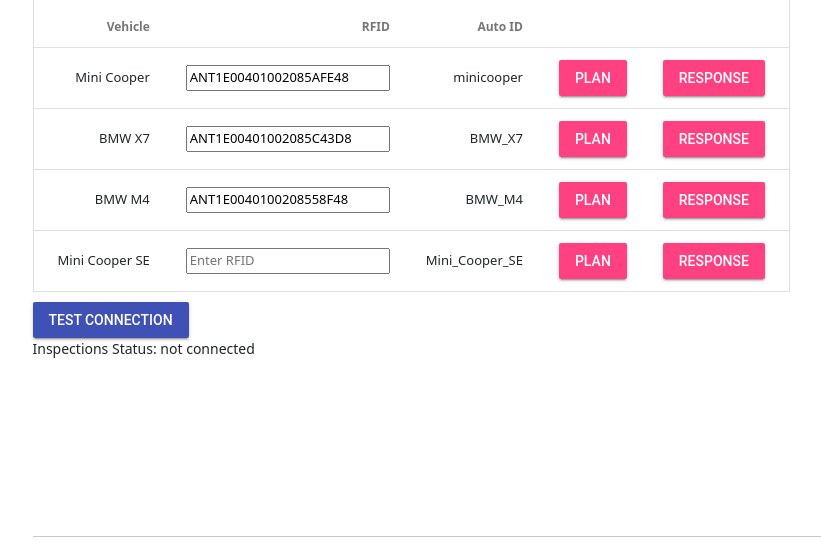
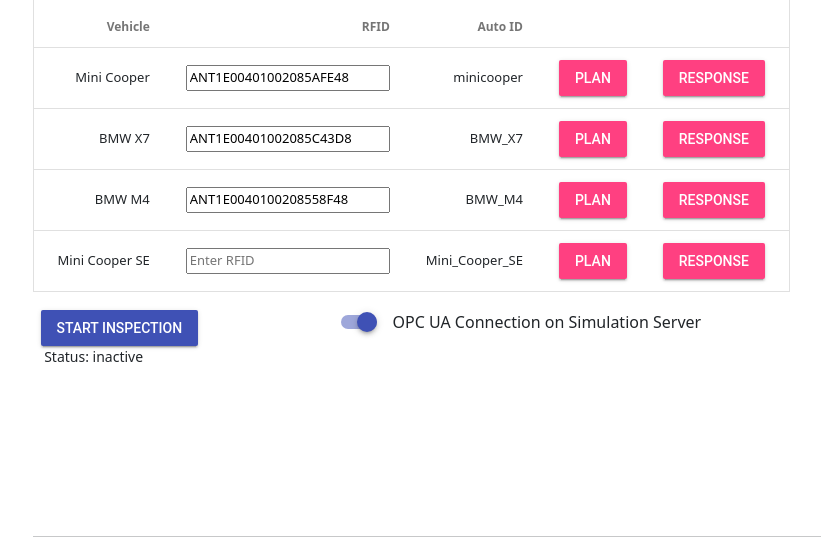
Before and after one commit to tombk556/Business-Process-Automation, a Flask app: page / in a window 1280 px wide. Shown: the part 173-726 px from the top of the page, without its empty margins (48-869 px from the left). Run offline with Flask 3, Linux system fonts and the light colour scheme.

Commit message:
switch, logs ajax, ass_test_connection

```diff
--- a/app.py
+++ b/app.py
@@ -2,20 +2,50 @@ import json
 import threading
 import time
 
-from flask import Flask, render_template, redirect, url_for, request
-
+from flask import Flask, render_template, redirect, url_for, request, jsonify, abort
 from InspectionHandler import InspectionHandler
 from src.utils.AASManager import AASManager
 from src.utils.util_functions import get_car_name, get_cars_json, update_car_data, set_car_rfid
 
 app = Flask(__name__)
 ass_manager = AASManager(logger_on=False)
-handler = InspectionHandler(is_simulation=True)
+
+handler = None
 handler_thread = None
 
 
 def run_handler():
     handler.start()
+
+@app.route('/switch_settings/', methods=['POST'])
+def handle_switch():
+    global handler, handler_thread
+    is_simulation = request.form.get('is_simulation') == 'true'
+    print(f"is_simulation: {is_simulation}")
+    if handler.is_connected:
+        stop_inspection()
+    handler = InspectionHandler(is_simulation=is_simulation)
+    return redirect(url_for('index'))
+
+@app.route('/', methods=['GET', 'POST'])
+def index():
+    context = {}
+    if request.method == 'POST':
+        rfid = request.form['RFID'] if 'RFID' in request.form else None
+        auto_id = request.form['autoId'] if 'autoId' in request.form else None
+        if rfid is not None and auto_id is not None:
+            set_car_rfid(auto_id, rfid)
+    if ass_manager.test_connection_successful:
+        auto_id_list = ass_manager.get_all_idShorts()
+        update_car_data(auto_id_list)
+    data = get_cars_json()
+    context["vehicles"] = data
+    context["handler_connected"] = handler.is_connected
+    context["is_simulation"] = handler.is_simulation
+    inspection_handler_status = "active" if handler.is_connected else "inactive"
+    inspection_handler_status = "not connected" if not handler.test_connection_successful else inspection_handler_status
+    context["inspection_handler_status"] = inspection_handler_status
+    return render_template("index.html", **context)
 
 
 @app.route('/connect_inspection/')
@@ -39,8 +69,8 @@ def start_inspection():
             except Exception as e:
                 return f"failed"
             finally:
-                return "active!"
-    return "already active!"
+                return "active"
+    return "already active"
 
 
 @app.route('/stop_inspection/')
@@ -56,64 +86,58 @@ def stop_inspection():
         return "already inactive"
 
 
-@app.route('/', methods=['GET', 'POST'])
-def index():
+@app.route('/inspection_plan/<auto_id>/')
+def inspection_plan(auto_id):
     context = {}
-    if request.method == 'POST':
-        rfid = request.form['RFID'] if 'RFID' in request.form else None
-        auto_id = request.form['autoId'] if 'autoId' in request.form else None
-        if rfid is not None and auto_id is not None:
-            set_car_rfid(auto_id, rfid)
-    auto_id_list = ass_manager.get_all_idShorts()
-    update_car_data(auto_id_list)
-    data = get_cars_json()
-    context["vehicles"] = data
-    context["handler_connected"] = handler.is_connected
-
-    inspection_handler_status = "active" if handler.is_connected else "inactive"
-    inspection_handler_status = "not connected" if not handler.test_connection_successful else inspection_handler_status
-    context["inspection_handler_status"] = inspection_handler_status
-    return render_template("index.html", **context)
+    car_name = get_car_name(auto_id)
+    if ass_manager.test_connection_successful:
+        data = ass_manager.get_inspection_plan(auto_id)
+        if data:
+            print(json.dumps(data, indent=4))
+            context["data"] = data['Inspection_Plan'] if 'Inspection_Plan' in data else None
+        else:
+            context["warning"] = "No Inspection Plan was found!"
+    else:
+        context["warning"] = "Couldn't connect to AAS!"
+    context["car_name"] = car_name
+    context["auto_id"] = auto_id
+    return render_template('inspection_plan.html', **context)
 
 
-@app.route('/change_car_rfid/<auto_id>/<rfid>/')
-def change_car_rfid(auto_id, rfid):
-    set_car_rfid(auto_id, rfid)
-    return redirect(url_for('index'))
+@app.route('/inspection_response/<auto_id>/')
+def inspection_response(auto_id):
+    context = {}
+    car_name = get_car_name(auto_id)
+    if ass_manager.test_connection_successful:
+        data = ass_manager.get_inspection_response(auto_id)
+        if data:
+            print(json.dumps(data, indent=4))
+            context["data"] = data['Response_Plan'] if 'Response_Plan' in data else None
+        else:
+            context["warning"] = "No Inspection Response was found!"
+    else:
+        context["warning"] = "Couldn't connect to AAS!"
+    context["car_name"] = car_name
+    context["auto_id"] = auto_id
+    return render_template('inspection_response.html', **context)
 
 
 @app.route('/view_logs/')
 def view_logs():
-    with open("app.log", "r") as file:
-        logs = file.read()
-    return render_template("logs.html", logs=logs)
+    return render_template("view_logs.html")
 
 
-@app.route('/inspection_plan/<auto_id>')
-def inspection_plan(auto_id):
-    context = {}
-    car_name = get_car_name(auto_id)
-    data = ass_manager.get_inspection_plan(auto_id)
-    print(json.dumps(data, indent=4))
-    context["car_name"] = car_name
-    context["auto_id"] = auto_id
-    if data:
-        context["data"] = data['Inspection_Plan']
-    return render_template('inspection_plan.html', **context)
-
-
-@app.route('/inspection_response/<auto_id>')
-def inspection_response(auto_id):
-    context = {}
-    car_name = get_car_name(auto_id)
-    data = ass_manager.get_inspection_response(auto_id)
-    print(json.dumps(data, indent=4))
-    context["car_name"] = car_name
-    context["auto_id"] = auto_id
-    if data:
-        context["data"] = data['Response_Plan'] if 'Response_Plan' in data else None
-    return render_template('inspection_response.html', **context)
+@app.route('/log-content/')
+def log_content():
+    try:
+        with open("app.log", "r") as file:
+            lines = file.readlines()
+        return jsonify(log_content=lines)
+    except Exception as e:
+        return abort(500)
 
 
 if __name__ == '__main__':
+    handler = InspectionHandler(is_simulation=True)
+    ass_manager.test_connection()
     app.run(debug=True)
--- a/src/utils/AASManager.py
+++ b/src/utils/AASManager.py
@@ -76,8 +76,19 @@ class AASManager:
 
     def __init__(self, logger_on=True):
         self.logger_on = logger_on
+        self.test_connection_successful = False
         info_temp = "Initializing AAS Manager"
         logger.info(info_temp) if self.logger_on else print("Initializing AAS Manager")
+
+    def test_connection(self):
+        try:
+            response = requests.get(self.AAS_Registry_URL, timeout=6)
+            if response.status_code == 200:
+                self.test_connection_successful = True
+            else:
+                self.test_connection_successful = False
+        except Exception as e:
+            self.test_connection_successful = False
 
     def get_inspection_plan(self, auto_id):
         """
@@ -86,7 +97,7 @@ class AASManager:
         :return: The inspection plan or the auto_id if an error occurs.
         """
         try:
-            response = requests.get(self.AAS_Registry_URL)
+            response = requests.get(self.AAS_Registry_URL, timeout=8)
             if response.status_code == 200:
                 asset_href = self._find_idShort_href(response.json(), auto_id)
                 if asset_href:
--- a/src/utils/Logger.py
+++ b/src/utils/Logger.py
@@ -60,3 +60,6 @@ class SingletonLogger:
         # Add handlers to the logger
         self.logger.addHandler(file_handler)
         self.logger.addHandler(console_handler)
+        for handler in self.logger.handlers:
+            handler.flush()
+            handler.close()
--- a/templates/base.html
+++ b/templates/base.html
@@ -61,4 +61,6 @@
 </footer>
 </div>
 </body>
+{% block scripts %}
+{% endblock scripts %}
 </html>
--- a/templates/index.html
+++ b/templates/index.html
@@ -48,17 +48,42 @@
             {% endfor %}
         </tbody>
     </table>
-    <div style="padding-top:10px;">
-        <!-- Container für den dynamisch erzeugten Button -->
-        <div id="buttonContainer"></div>
-
-        <!-- Platzhalter für die Server-Antwort -->
-        <div id="responseText">
-            Inspections Status: {{ inspection_handler_status }}
+    <div class="mdl-grid">
+        <div style="padding-top:10px; min-width: 300px;">
+            <!-- Container für den dynamisch erzeugten Button -->
+            <div id="buttonContainer"></div>
+            <!-- Platzhalter für die Server-Antwort -->
+            <div id="responseText">
+                &nbsp;Status: {{ inspection_handler_status }}
+            </div>
+        </div>
+        <div style="padding-top:10px;">
+            <label class="mdl-switch mdl-js-switch mdl-js-ripple-effect" for="is_simulation_switch">
+                {% if is_simulation %}
+                    <input type="checkbox" id="is_simulation_switch" class="mdl-switch__input" checked>
+                    <span class="mdl-switch__label">OPC UA Connection on Simulation Server</span>
+                {% else %}
+                    <input type="checkbox" id="is_simulation_switch" class="mdl-switch__input">
+                    <span class="mdl-switch__label">OPC UA Connection not on Simulation Server</span>
+                {% endif %}
+            </label>
         </div>
     </div>
+    <script>
+        document.getElementById('is_simulation_switch').addEventListener('change', function() {
+            let form = document.createElement('form');
+            form.method = 'POST';
+            form.action = '/switch_settings/';  // geänderte URL
 
-    <script>
+            let input = document.createElement('input');
+            input.type = 'hidden';
+            input.name = 'is_simulation';
+            input.value = this.checked;
+
+            form.appendChild(input);
+            document.body.appendChild(form);
+            form.submit();
+        });
         function handleSubmit(inputId, autoId) {
             const inputElement = document.getElementById(inputId);
             const rfidValue = inputElement.value;
@@ -117,7 +142,7 @@
                     url: urlPath,
                     type: 'GET',
                     success: function(response) {
-                        $('#responseText').text('Inspections Status: ' + response);
+                        $('#responseText').html('&nbsp;Status: ' + response);
                         console.log("Server Response:", response);
                         // Button-Text nach der Anfrage aktualisieren
                         let newText;
@@ -125,7 +150,9 @@
                              newText = 'Start Inspection';
                         } else if (response.includes("failed")) {
                              newText = 'Test Connection';
-                        } else if (response.includes("active!")) {
+                        } else if (response.includes("inactive")) {
+                            newText = 'Test Connection';
+                        } else if (response.includes("active")) {
                             newText = 'Stop Inspection';
                         } else {
                             newText = 'Test Connection';
--- a/templates/inspection_plan.html
+++ b/templates/inspection_plan.html
@@ -32,7 +32,11 @@
             {% endfor %}
         </table>
         {% else %}
-        <h2 style="color: red;">No Inspection Plan was found!</h2>
+            {% if warning is not none %}
+                <h2 style="color: red;">{{ warning }}</h2>
+            {% else %}
+                <h2 style="color: red;">Unexpected Error</h2>
+            {% endif %}
         {% endif %}
     </div>
 {% endblock content %}
--- a/templates/inspection_response.html
+++ b/templates/inspection_response.html
@@ -33,7 +33,11 @@
                 {% endfor %}
         </table>
         {% else %}
-        <h2 style="color: red;">No Inspection Response was found!</h2>
+            {% if warning is not none %}
+                <h2 style="color: red;">{{ warning }}</h2>
+            {% else %}
+                <h2 style="color: red;">Unexpected Error</h2>
+            {% endif %}
         {% endif %}
     </div>
 {% endblock content %}
```
Also changed, not shown: templates/view_logs.html (renamed from templates/logs.html, +25 -2 lines).
